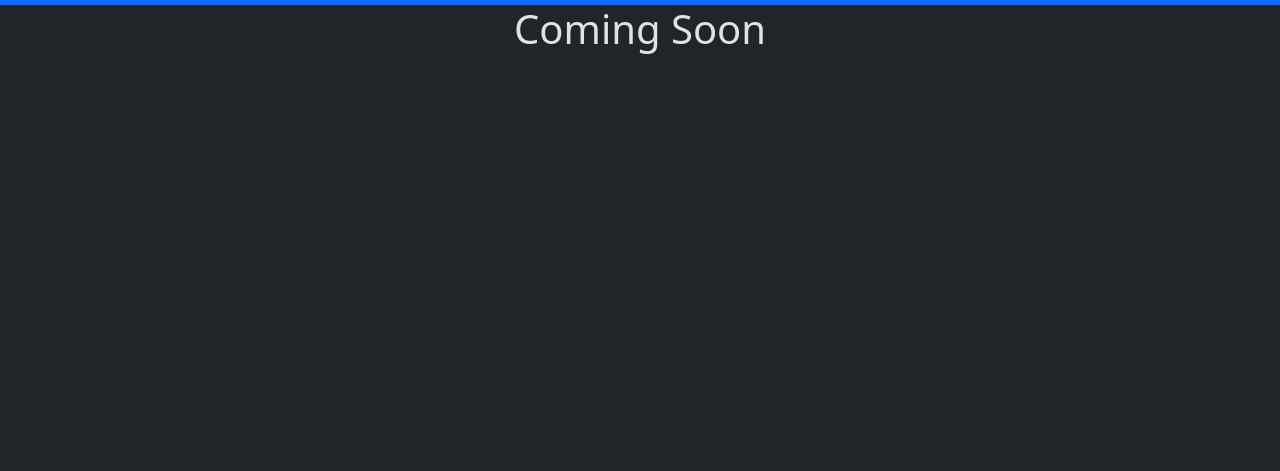
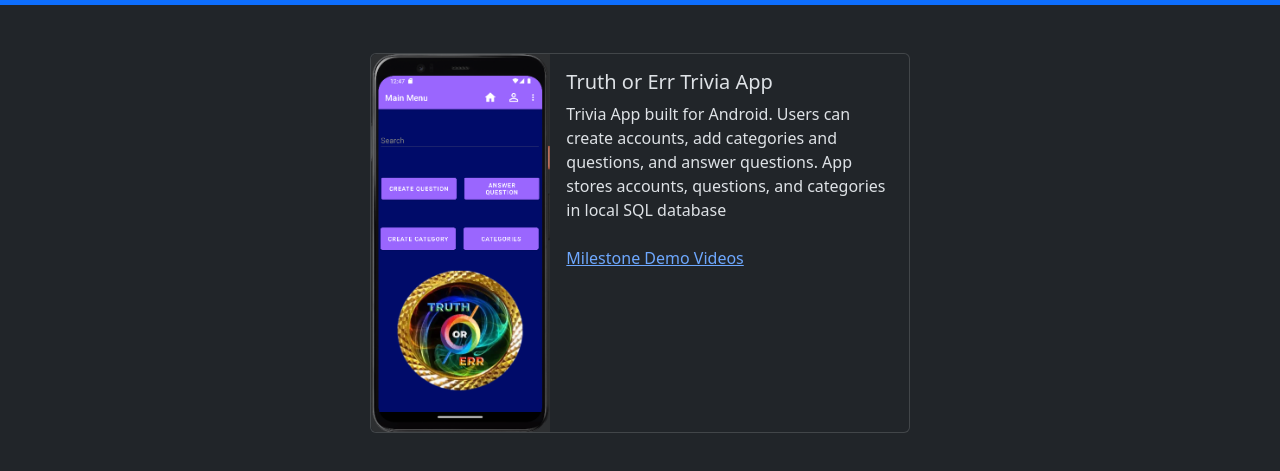
Before and after one commit to portryan/Personal-Website, a plain HTML site: page projects.html in a window 1280 px wide. Shown: the part 51-522 px from the top of the page. Drawn offline with nearby package versions, Linux system fonts and the light colour scheme.

Commit message:
Updated resume, added Truth or Err card to projects page

```diff
--- a/projects.html
+++ b/projects.html
@@ -53,10 +53,23 @@
             </div>
         </div>
     </nav>
-
-    <div class="container text-center">
-        <h1>Coming Soon</h1>
-    </div>
+    <div class="d-flex justify-content-center">
+        <div class="card mb-3 mt-5" style="max-width: 540px;">
+            <div class="row g-0">
+              <div class="col-md-4">
+                <img src="images/truthorerr-screenshot.png" class="img-fluid rounded-start">
+              </div>
+              <div class="col-md-8">
+                <div class="card-body">
+                  <h5 class="card-title">Truth or Err Trivia App</h5>
+                  <p class="card-text">Trivia App built for Android. Users can create accounts, add categories and questions, and answer questions.
+                    App stores accounts, questions, and categories in local SQL database <br><br>
+                    <a href="https://www.youtube.com/playlist?list=PLbjxJHbYqP-HSaojD_LsttHIa6utv8fdD" target="_blank">Milestone Demo Videos</a></p>
+                </div>
+              </div>
+            </div>
+          </div>
+        </div>
 
     <script src="https://cdn.jsdelivr.net/npm/bootstrap@5.3.0-alpha1/dist/js/bootstrap.bundle.min.js" integrity="sha384-w76AqPfDkMBDXo30jS1Sgez6pr3x5MlQ1ZAGC+nuZB+EYdgRZgiwxhTBTkF7CXvN" crossorigin="anonymous"></script>
 </body>
```
Also changed, not shown: images/truthorerr-screenshot.png (added), 1 other file.
